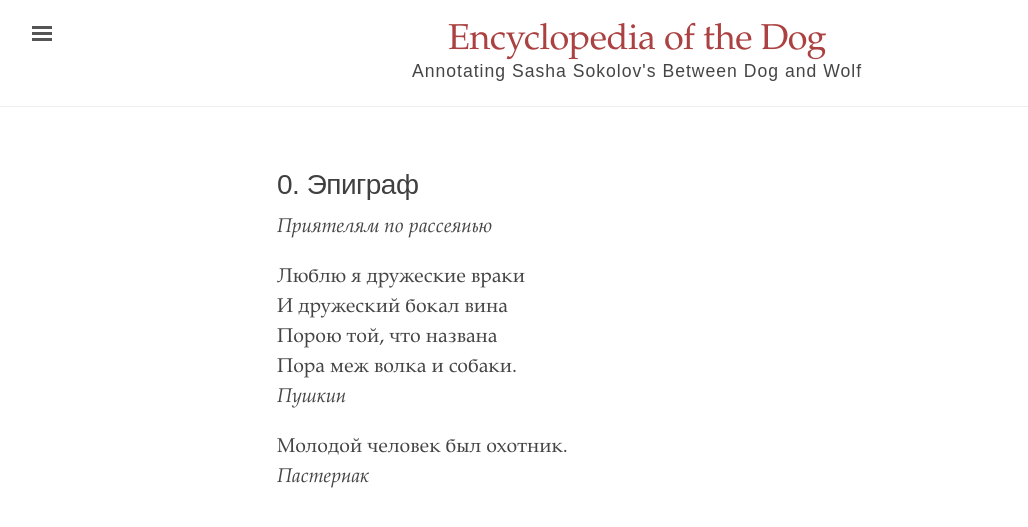
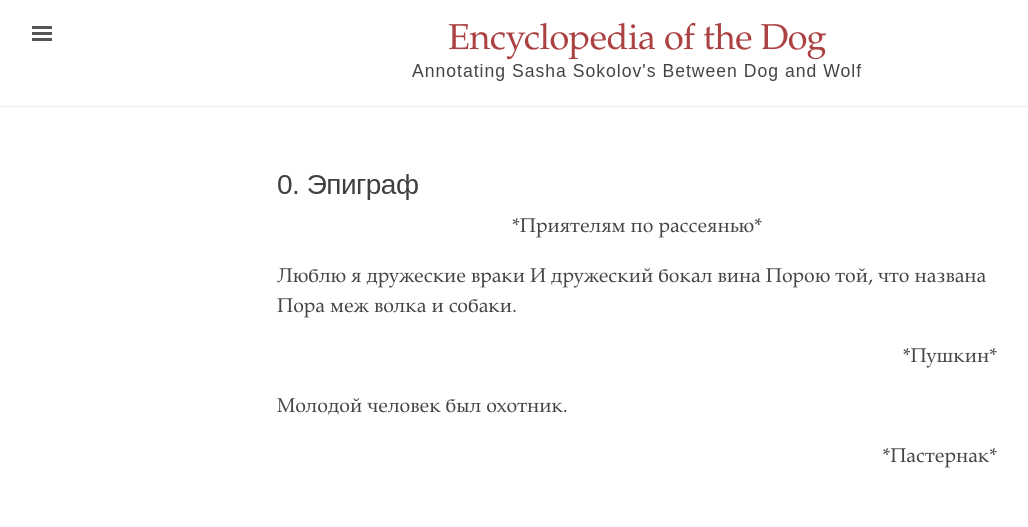
Before and after one commit to digbmc/dog-annotation-site, a Jekyll site: the page built from _texts/00_ru.md, in a window 1280 px wide. Shown: the top 527 px of the page, without its empty margins (3-1031 px from the left). Built offline with Jekyll 4.4.1, drawn with Linux system fonts in a browser that asks for light colours; some of the changed lines change nothing that is shown.

Commit message:
add html for text alignment

```diff
--- a/_texts/00_ru.md
+++ b/_texts/00_ru.md
@@ -1,16 +1,16 @@
 ---
-layout: poem
+layout: narrative
 title: 0. Эпиграф
 language: ru
 ---
 
-- *Приятелям по рассеянью*
+<p style="text-align:center">*Приятелям по рассеянью*</p>
 
-- Люблю я дружеские враки
-- И дружеский бокал вина
-- Порою той, что названа
-- Пора меж волка и собаки.
--                     *Пушкин*
+Люблю я дружеские враки
+И дружеский бокал вина
+Порою той, что названа
+Пора меж волка и собаки.
+<p style="text-align:right">*Пушкин*</p>
 
-- Молодой человек был охотник.
--                   *Пастернак*
+Молодой человек был охотник.
+<p style="text-align:right">*Пастернак*</p>
```
